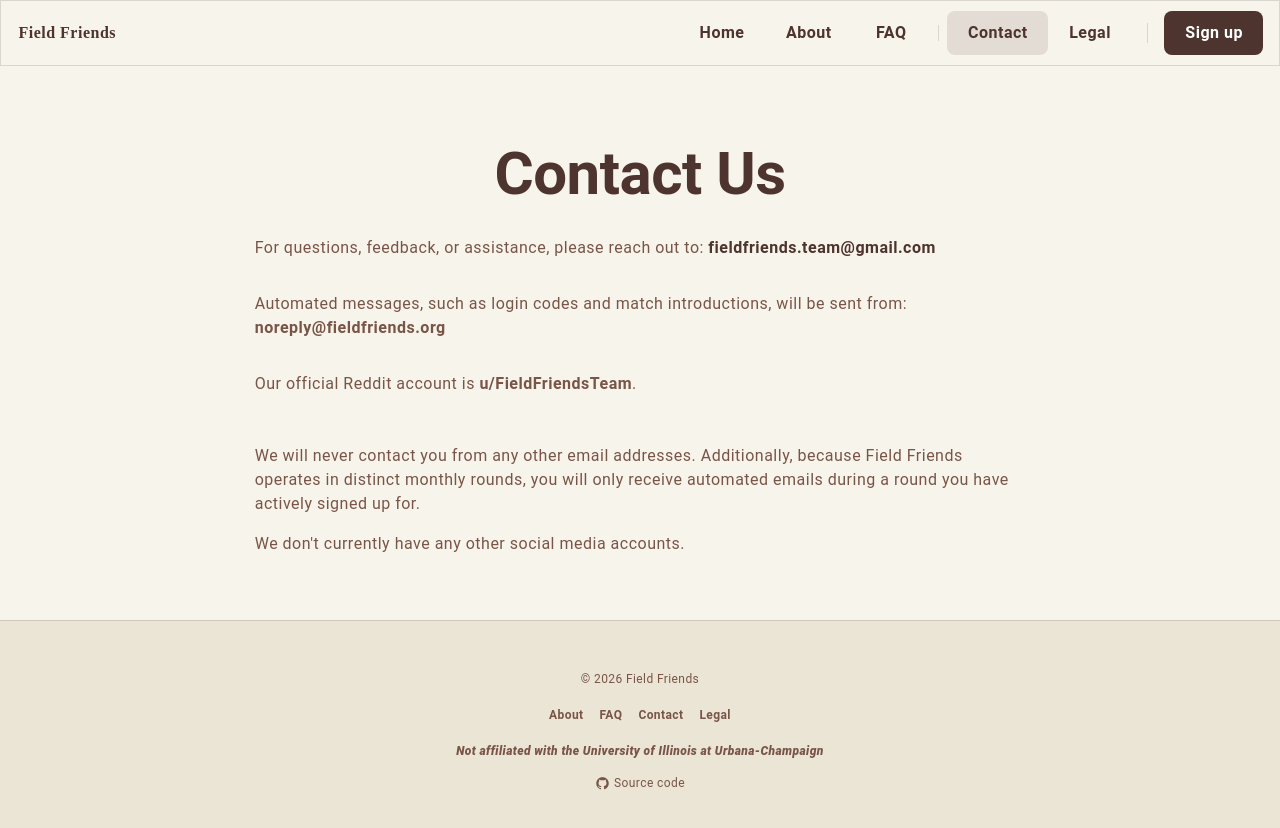
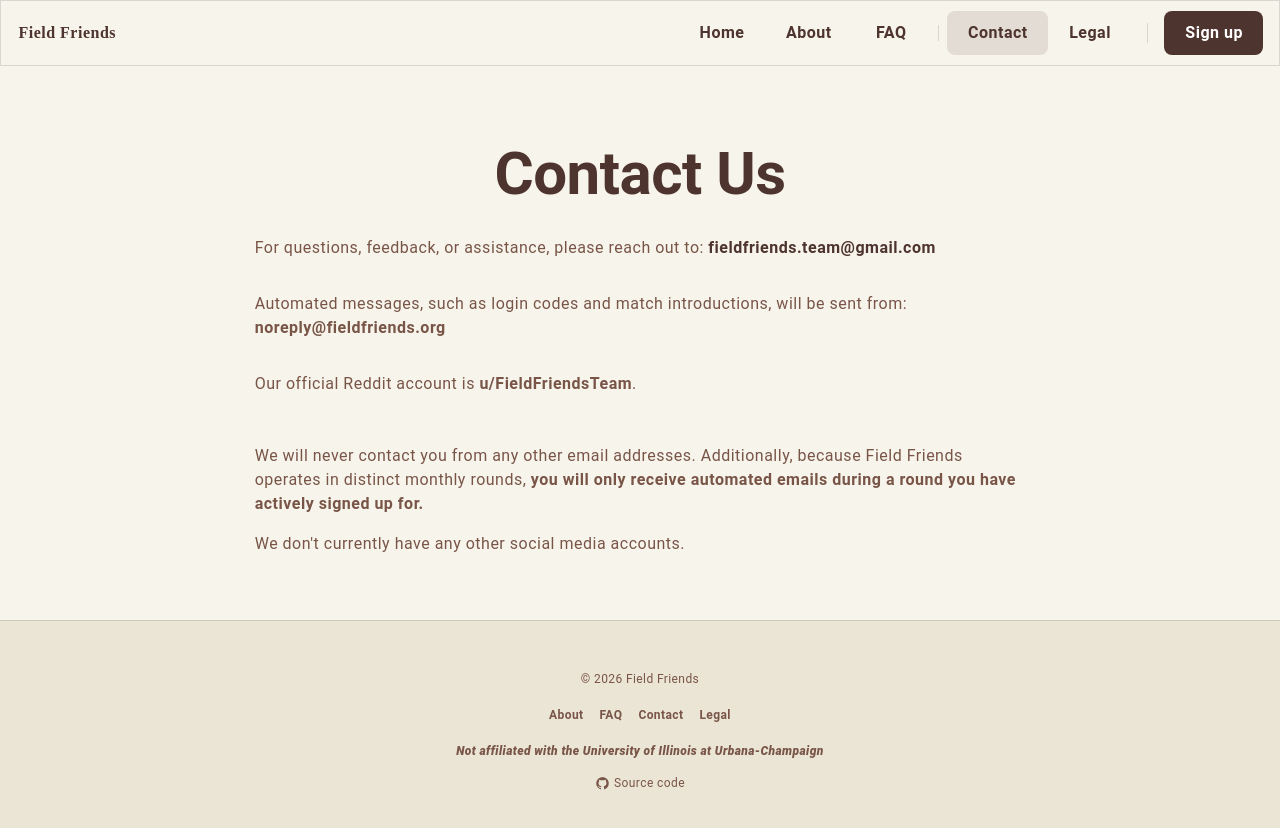
Before and after one commit to FieldFriends/field-friends-web, a Vue app: page /contact in a window 1280 px wide. Shown: the top 828 px of the page. Built offline with nearby package versions, Linux system fonts and the light colour scheme; no server answers; a small style sheet from the web is missing.

Commit message:
Add strong

```diff
--- a/src/pages/Contact.vue
+++ b/src/pages/Contact.vue
@@ -37,7 +37,9 @@
 
       <div class="mt-8">
         <p class="text-body-1 text-secondary page-text">
-          We will never contact you from any other email addresses. Additionally, because Field Friends operates in distinct monthly rounds, you will only receive automated emails during a round you have actively signed up for.
+          We will never contact you from any other email addresses.
+          Additionally, because Field Friends operates in distinct monthly rounds,
+          <strong>you will only receive automated emails during a round you have actively signed up for.</strong>
         </p>
         <p class="text-body-1 text-secondary page-text mt-4">
           We don't currently have any other social media accounts.
```
